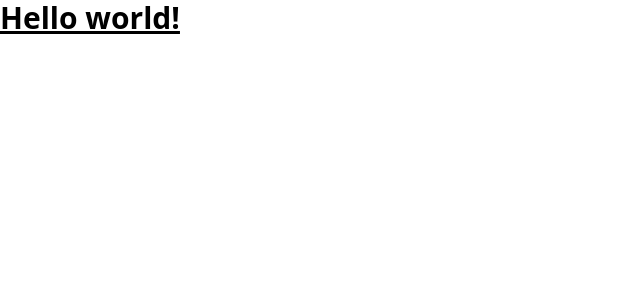
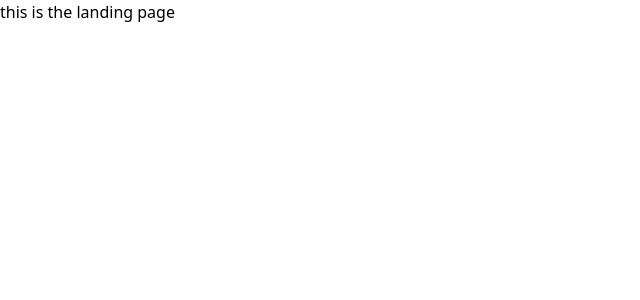
Before and after one commit to chingu-voyages/v36-geckos-team-08, a React (Create React App) app: page / in a window 1280 px wide. Shown: the top 300 px of the page, without its empty margins (0-640 px from the left). Built offline with nearby package versions, Linux system fonts and the light colour scheme.

Commit message:
Routes added for each page

```diff
--- a/src/app/index.tsx
+++ b/src/app/index.tsx
@@ -1,7 +1,17 @@
-import React from "react";
+import React from 'react';
+import { Route, Routes } from 'react-router-dom';
+import { LandingPage, ProductPage, ShoppingCart } from '../pages';
 
 function App() {
-  return <h1 className="text-3xl font-bold underline">Hello world!</h1>;
+  return (
+    <>
+      <Routes>
+        <Route path="/" element={<LandingPage />} />
+        <Route path="/shop" element={<ProductPage />} />
+        <Route path="/cart" element={<ShoppingCart />} />
+      </Routes>
+    </>
+  );
 }
 
 export default App;
--- /dev/null
+++ b/src/pages/LandingPage.tsx
@@ -0,0 +1,3 @@
+export const LandingPage = () => {
+  return <>this is the landing page</>;
+};
--- /dev/null
+++ b/src/pages/ProductPage.tsx
@@ -0,0 +1,3 @@
+export const ProductPage = () => {
+  return <>this is the product page</>;
+};
--- /dev/null
+++ b/src/pages/ShoppingCart.tsx
@@ -0,0 +1,3 @@
+export const ShoppingCart = () => {
+  return <>this is the shopping cart</>;
+};
--- /dev/null
+++ b/src/pages/index.tsx
@@ -0,0 +1,3 @@
+export { LandingPage } from './LandingPage';
+export { ProductPage } from './ProductPage';
+export { ShoppingCart } from './ShoppingCart';
```
